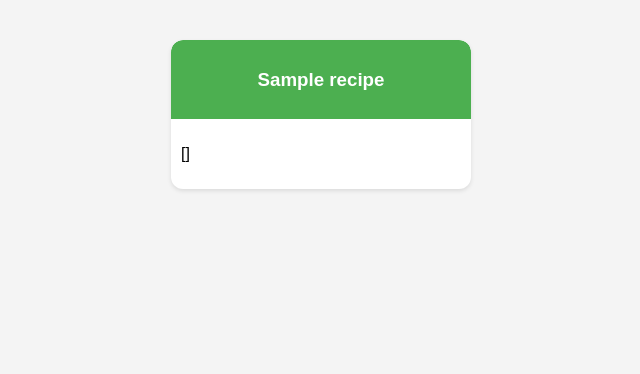
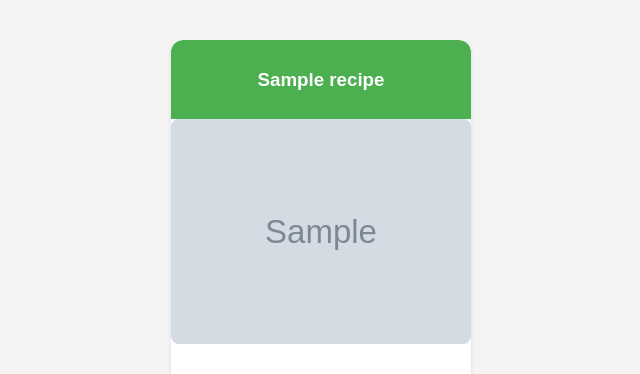
Before and after one commit to justinwhitfieldd/RecipeVision, a Flask app: template templates/recipes.html in a window 1280 px wide. Shown: the top 374 px of the page, without its empty margins (319-959 px from the left). Run offline with Flask 3, Linux system fonts and the light colour scheme; the template is opened without the code that fills it: most values are stand-ins (such as "Sample title", 1, 10 or a date in 2020); grey boxes marked "Sample" are stand-in pictures.

Commit message:
pretty pics

```diff
--- a/app.py
+++ b/app.py
@@ -4,6 +4,7 @@ import os
 import cv2
 from datetime import datetime
 from recipeGeneration import recipes_bp, get_recipes
+from imageGrabba import fetch_image_url
 import sys
 app = Flask(__name__)
 app.register_blueprint(recipes_bp)
@@ -77,7 +78,9 @@ def ingredients():
 @app.route('/recipes')
 def recipes_page():
     recipes = session.get('recipes', [])  # Get recipes from session
-    print("\nin /recipies", recipes)
+    for recipe in recipes:
+        recipe_name = recipe['name']
+        recipe['image_url'] = fetch_image_url(recipe_name)
     return render_template('recipes.html', recipes=recipes)
 
 
--- a/templates/recipes.html
+++ b/templates/recipes.html
@@ -4,6 +4,14 @@
     <meta charset="UTF-8">
     <title>Recipes</title>
     <style>
+        .recipe-image {
+            text-align: center;  /* Center the image */
+        }
+        .recipe-image img {
+            max-width: 100%;  /* Make sure the image is not larger than the card */
+            height: auto;  /* Maintain aspect ratio */
+            border-radius: 8px;  /* Rounded corners */
+        }
         body {
             font-family: Arial, sans-serif;
             margin: 0;
@@ -53,6 +61,10 @@
                 <div class="recipe-header">
                     <h3 class="recipe-title">{{ recipe.name }}</h3>
                 </div>
+                <div class="recipe-image">
+                    <img src= "{{ recipe.image_url }}" alt="">
+                </div>
+
                 <div class="recipe-content">
                     <p class="recipe-ingredients">{{ recipe.ingredients }}</p>
                 </div>
```
Also changed, not shown: imageGrabba.py (added, +18 -0 lines), 2 other files.
